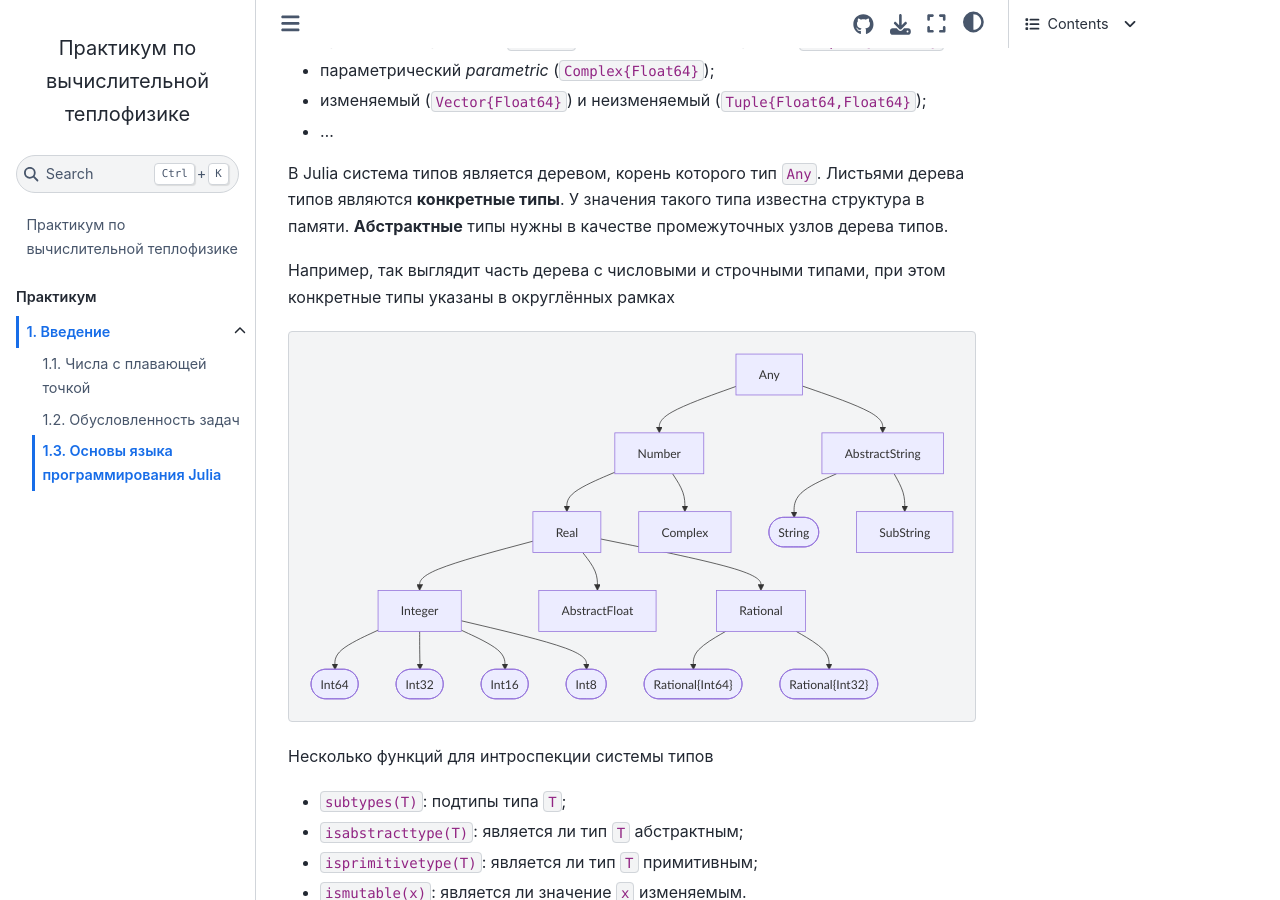
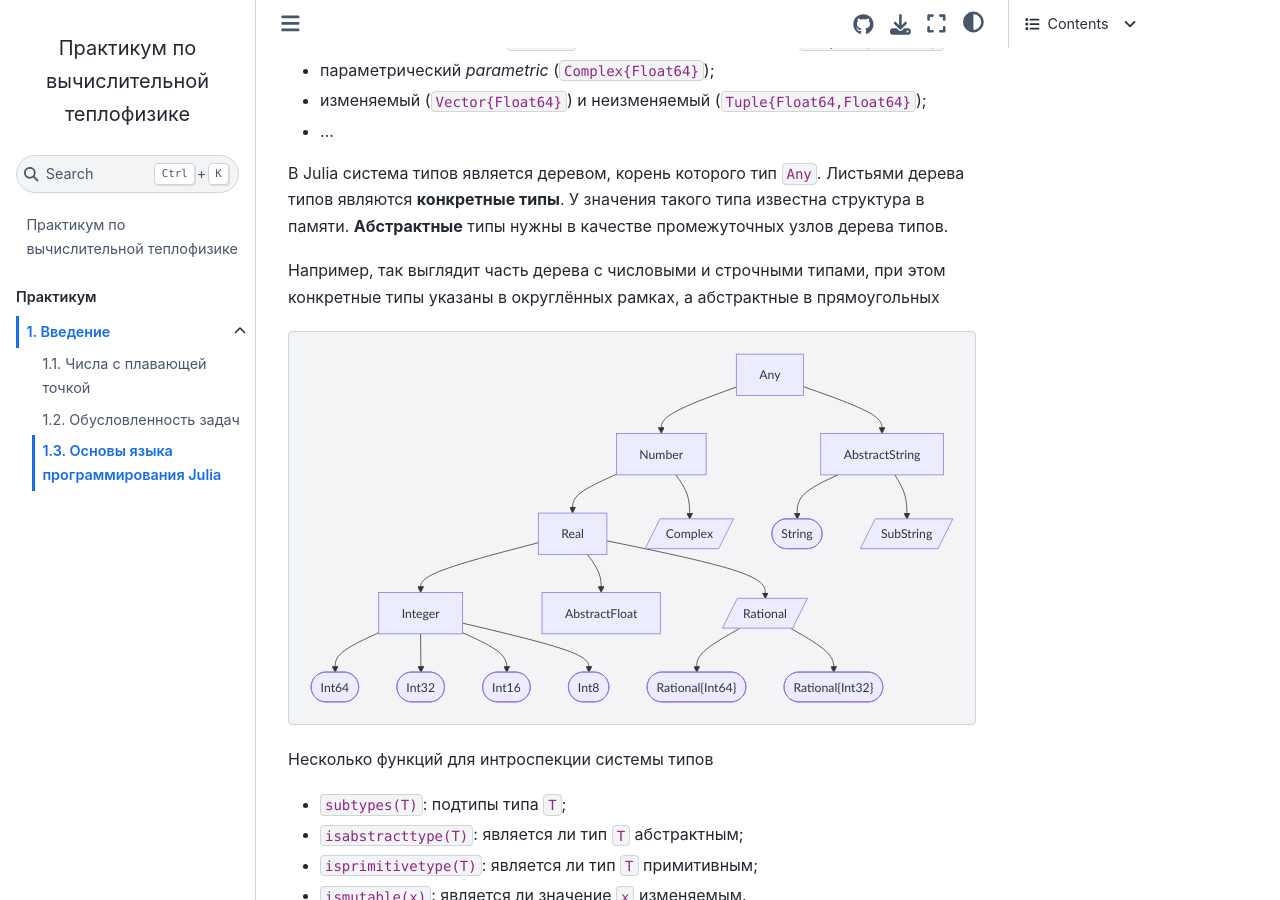
Before and after one commit to stepanzh/computational_thermodynamics, a Jupyter Book: the page built from book/intro/julia.md, in a window 1280 px wide and 900 px high, scrolled down 13854 px. Built offline with Jupyter Book 1.0.4 settings and Sphinx 7.4.7 and the Sphinx Book theme 1.1.4, drawn with Linux system fonts in a browser that asks for light colours.

Commit message:
Draw UnionAll types as parallelograms

````diff
--- a/book/intro/julia.md
+++ b/book/intro/julia.md
@@ -771,16 +771,16 @@ Int8
 
 В Julia система типов является деревом, корень которого тип `Any`. Листьями дерева типов являются **конкретные типы**. У значения такого типа известна структура в памяти. **Абстрактные** типы нужны в качестве промежуточных узлов дерева типов.
 
-Например, так выглядит часть дерева с числовыми и строчными типами, при этом конкретные типы указаны в округлённых рамках
+Например, так выглядит часть дерева с числовыми и строчными типами, при этом конкретные типы указаны в округлённых рамках, а абстрактные в прямоугольных
 
 ```{mermaid}
 flowchart TB
     Any --> Number --> Real --> Integer
     Any --> AbstractString --> String([String])
-            AbstractString --> SubString
-    Number --> Complex
+            AbstractString --> SubString[/SubString/]
+    Number --> Complex[/Complex/]
     Real --> AbstractFloat
-    Real --> Rational
+    Real --> Rational[/Rational/]
     Rational --> RationalInt64(["Rational{Int64}"])
     Rational --> RationalInt32(["Rational{Int32}"])
     Integer --> Int64([Int64])
````
